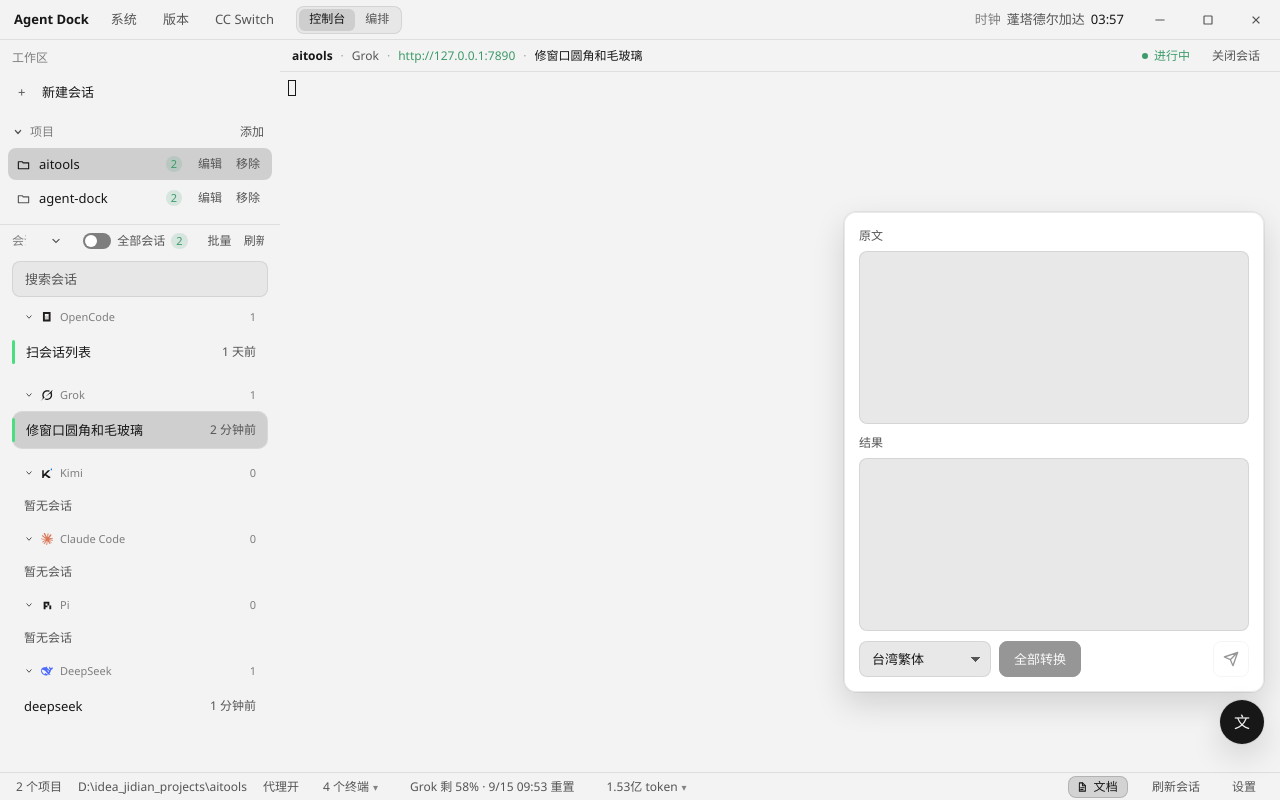
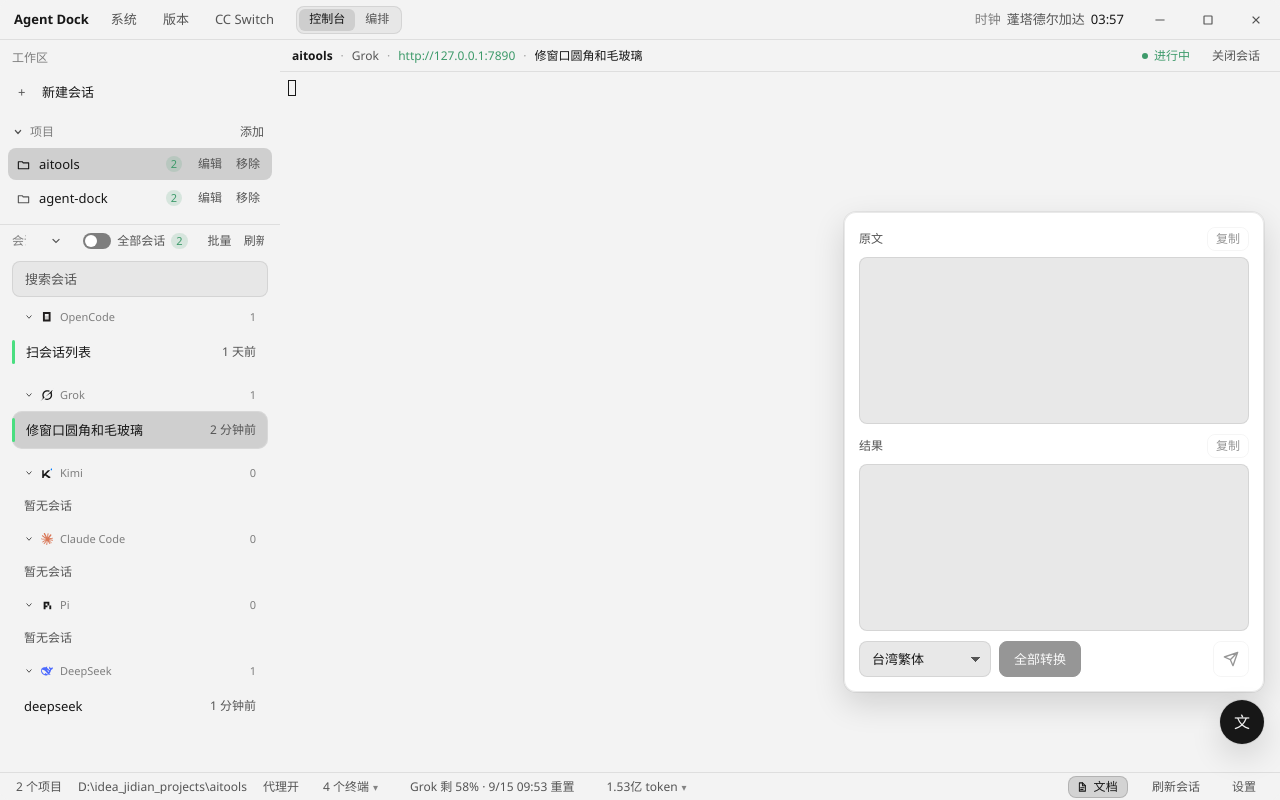
Before and after one commit to aodaokai52545856/agent-dock, a Vue app: page / in a window 1280 px wide. Both pictures are taken after a click on the button "文本转换". Built offline with nearby package versions, Linux system fonts and the light colour scheme.

Commit message:
fix: 完善文字转换复制与结果清理

```diff
--- a/src/components/TextConvertFab.vue
+++ b/src/components/TextConvertFab.vue
@@ -41,9 +41,19 @@
   result.value = convertText(source.value, charset.value)
 }
 
+watch(source, () => {
+  result.value = ''
+})
+
 watch(charset, () => {
   if (convertEnabled.value && hasResult.value) run()
 })
+
+async function copyText(text: string) {
+  if (!text) return
+  const ok = await api.clipboardWrite(text)
+  showToast(ok ? '已复制' : '复制失败')
+}
 
 async function sendResult() {
   if (!hasResult.value) return
@@ -58,6 +68,7 @@
   sending.value = true
   try {
     await api.ptyWrite(store.activePtyId, wrapBracketedPaste(result.value) + '\r')
+    result.value = ''
     showToast('已发送到当前聊天')
   } catch (err) {
     showToast(err instanceof Error ? err.message : String(err))
@@ -90,14 +101,34 @@
     </button>
     <div v-if="open" class="panel" role="dialog" aria-label="文本转换">
       <p v-if="!tableReady" class="warn">转换表不可用</p>
-      <label class="field">
-        <span>原文</span>
-        <textarea v-model="source" class="source" spellcheck="false" />
-      </label>
-      <label class="field">
-        <span>结果</span>
-        <textarea v-model="result" class="result" spellcheck="false" />
-      </label>
+      <div class="field">
+        <div class="field-head">
+          <span>原文</span>
+          <button
+            type="button"
+            class="btn btn-ghost field-copy"
+            :disabled="!hasSource"
+            @click="copyText(source)"
+          >
+            复制
+          </button>
+        </div>
+        <textarea v-model="source" class="source" aria-label="原文" spellcheck="false" />
+      </div>
+      <div class="field">
+        <div class="field-head">
+          <span>结果</span>
+          <button
+            type="button"
+            class="btn btn-ghost field-copy"
+            :disabled="!hasResult"
+            @click="copyText(result)"
+          >
+            复制
+          </button>
+        </div>
+        <textarea v-model="result" class="result" aria-label="结果" spellcheck="false" />
+      </div>
       <div class="row">
         <select
           v-model="charset"
@@ -194,6 +225,20 @@
   font-size: 12px;
 }
 
+.field-head {
+  display: flex;
+  align-items: center;
+  justify-content: space-between;
+  gap: 8px;
+}
+
+.field-copy {
+  min-width: 0;
+  height: 24px;
+  padding: 0 8px;
+  font-size: 12px;
+}
+
 .source,
 .result {
   height: auto;
```
